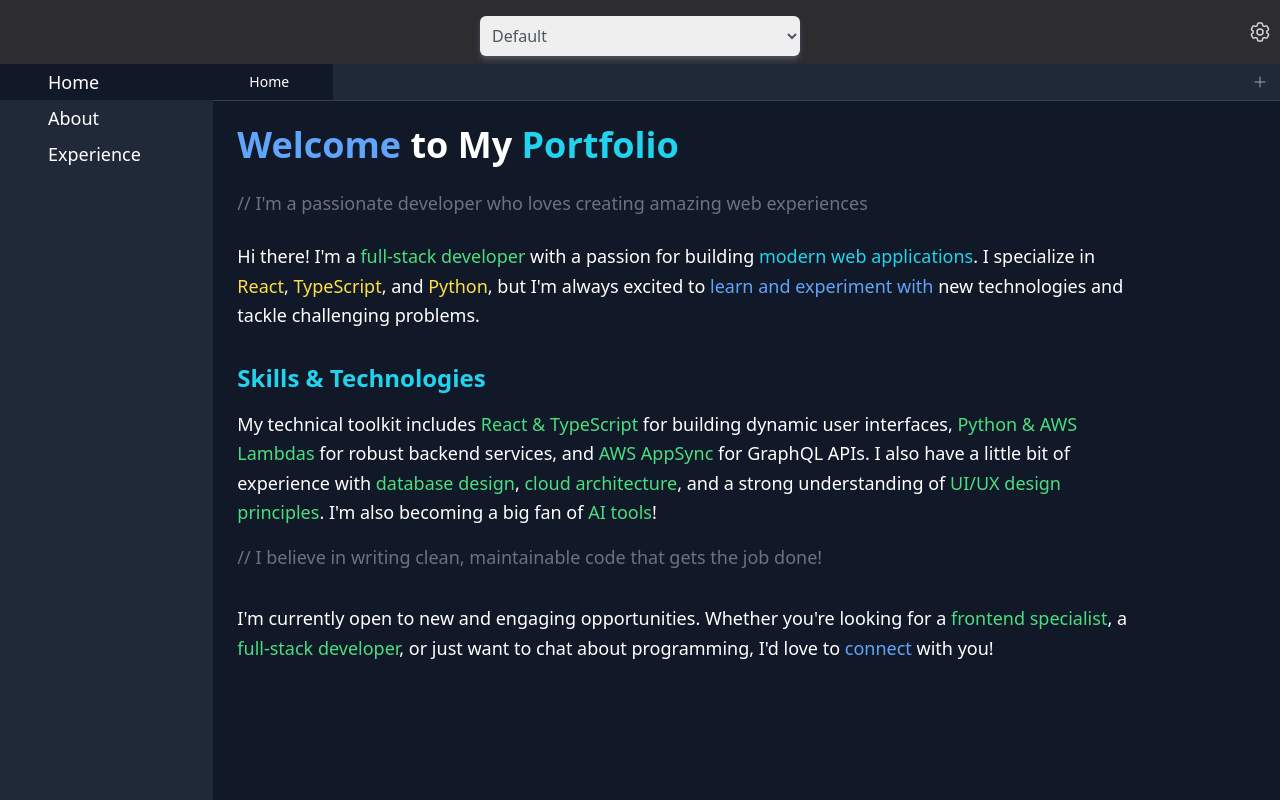
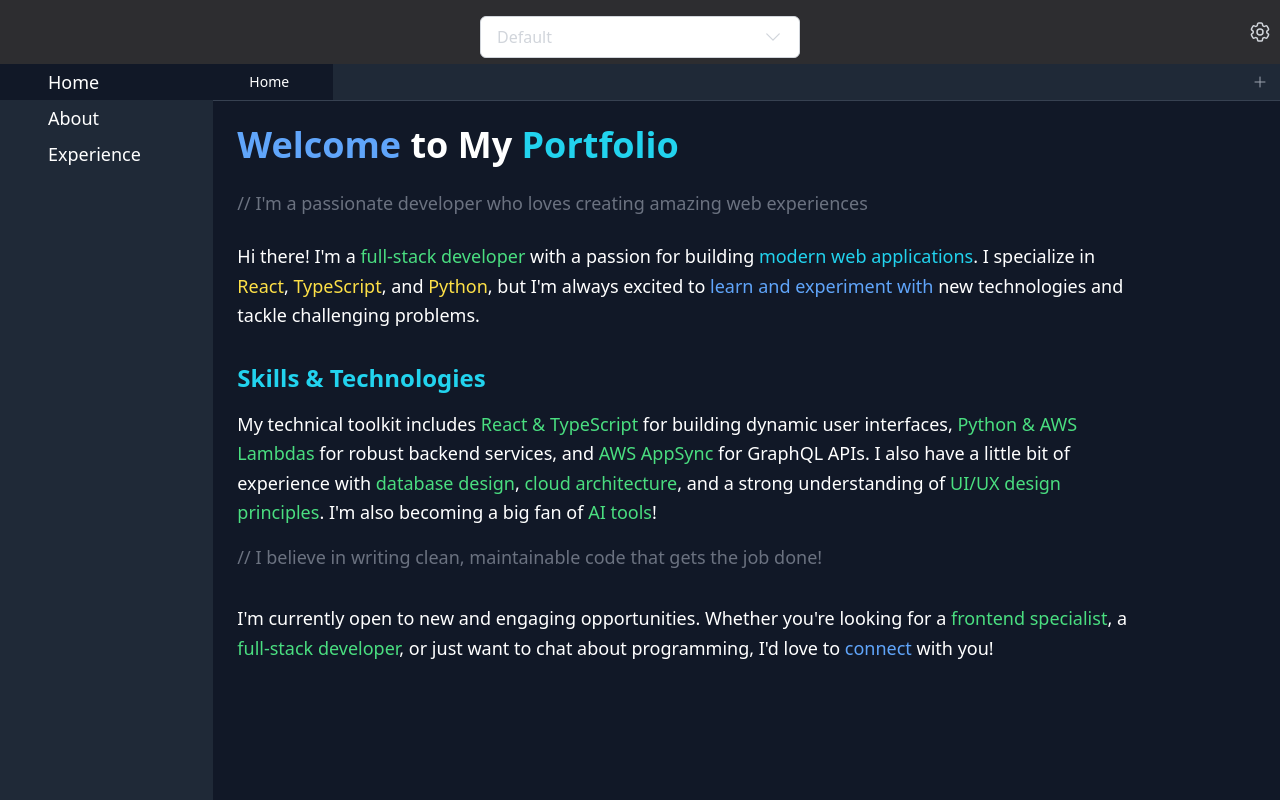
Before and after one commit to AUnderwood9/auiii-portfolio, a React (Vite) app: page / in a window 1280 px wide. Both pictures are taken after a click on the icon 1260 px from the left and 31 px from the top of the page. Built offline with nearby package versions, Linux system fonts and the light colour scheme; some icons are missing.

Commit message:
Customizing the theme dropdown.

```diff
--- a/src/components/ConfigurationButton.tsx
+++ b/src/components/ConfigurationButton.tsx
@@ -1,7 +1,7 @@
 import React, { useState } from 'react';
 import { Cog6ToothIcon } from '@heroicons/react/24/outline';
 import Tooltip from './Tooltip';
-import { useTheme, AvailableThemes, themeClasses } from '../context/ThemeContext';
+import ThemeSelector from './ThemeSelector';
 
 interface ConfigurationButtonProps {
   className?: string;
@@ -9,10 +9,8 @@ interface ConfigurationButtonProps {
 
 const ConfigurationButton: React.FC<ConfigurationButtonProps> = ({ className }) => {
   const [isThemeSettingsOpen, setIsThemeSettingsOpen] = useState(false);
-  const { currentTheme, setTheme } = useTheme();
-  const availableThemes = Object.keys(themeClasses) as AvailableThemes[];
+
   const handleConfigurationButtonClick = () => {
-    console.log('ConfigurationButton clicked');
     setIsThemeSettingsOpen(!isThemeSettingsOpen);
   };
 
@@ -21,18 +19,7 @@ const ConfigurationButton: React.FC<ConfigurationButtonProps> = ({ className })
       <Tooltip text="Change Theme">
         <Cog6ToothIcon className={`w-6 h-6 ${className} configuration-button`} onClick={handleConfigurationButtonClick} />
       </Tooltip>
-      {isThemeSettingsOpen && (
-        <select
-          id="theme-selector"
-          value={currentTheme}
-          className="w-80 p-2 rounded-md absolute z-50 top-[1rem] left-1/2 -translate-x-1/2 text-gray-600 z-20 shadow-md shadow-gray-600"
-          onChange={(event) => setTheme(event.target.value as AvailableThemes)}
-        >
-          {availableThemes.map((theme) => (
-            <option key={theme} value={theme}>{themeClasses[theme].name}</option>
-          ))}
-        </select>
-      )}
+      {isThemeSettingsOpen && <ThemeSelector />}
     </>
   );
 };
--- /dev/null
+++ b/src/components/ThemeSelector.tsx
@@ -0,0 +1,79 @@
+import React, { useState, useRef, useEffect } from 'react';
+import { useTheme, AvailableThemes, themeClasses } from '../context/ThemeContext';
+import { ChevronDownIcon } from '@heroicons/react/24/solid';
+
+const ThemeSelector: React.FC = () => {
+  const [isOpen, setIsOpen] = useState(false);
+  const { currentTheme, setTheme } = useTheme();
+  const availableThemes = Object.keys(themeClasses) as AvailableThemes[];
+  const wrapperRef = useRef<HTMLDivElement>(null);
+
+  const handleThemeSelect = (theme: AvailableThemes) => {
+    setTheme(theme);
+    setIsOpen(false);
+  };
+
+  useEffect(() => {
+    function handleClickOutside(event: MouseEvent) {
+      if (wrapperRef.current && !wrapperRef.current.contains(event.target as Node)) {
+        setIsOpen(false);
+      }
+    }
+    document.addEventListener('mousedown', handleClickOutside);
+    return () => {
+      document.removeEventListener('mousedown', handleClickOutside);
+    };
+  }, [wrapperRef]);
+
+  return (
+    <div
+        ref={wrapperRef}
+        className="absolute z-10 w-48 lg:w-80 top-[50vh] lg:top-[1rem] left-1/2 -translate-x-1/2"
+        role="listbox"
+    >
+      <button
+        onClick={() => setIsOpen(!isOpen)}
+        className={`
+          w-full px-4 py-2 text-left
+          bg-white dark:bg-gray-700
+          border border-gray-300 dark:border-gray-500
+          flex items-center justify-between
+          ${isOpen ? 'rounded-t-md' : 'rounded-md shadow-sm'}
+        `}
+        aria-haspopup="true"
+        aria-expanded={isOpen}
+      >
+        <span>{themeClasses[currentTheme].name}</span>
+        <ChevronDownIcon className={`h-5 w-5 transition-transform duration-200 ${isOpen ? 'transform rotate-180' : ''}`} />
+      </button>
+
+      {isOpen && (
+        <ul
+          className={`
+            absolute z-10 w-full rounded-b-md shadow-lg
+            bg-white dark:bg-gray-700
+            border-x border-b border-gray-300 dark:border-gray-500
+          `}
+        >
+          {availableThemes.map((theme) => (
+            <li
+              key={theme}
+              onClick={() => handleThemeSelect(theme)}
+              className={`
+                px-4 py-2 cursor-pointer
+                hover:bg-gray-100 dark:hover:bg-gray-600
+                ${currentTheme === theme ? 'font-bold bg-gray-200 dark:bg-gray-500' : ''}
+              `}
+              role="option"
+              aria-selected={currentTheme === theme}
+            >
+              {themeClasses[theme].name}
+            </li>
+          ))}
+        </ul>
+      )}
+    </div>
+  );
+};
+
+export default ThemeSelector;
```
